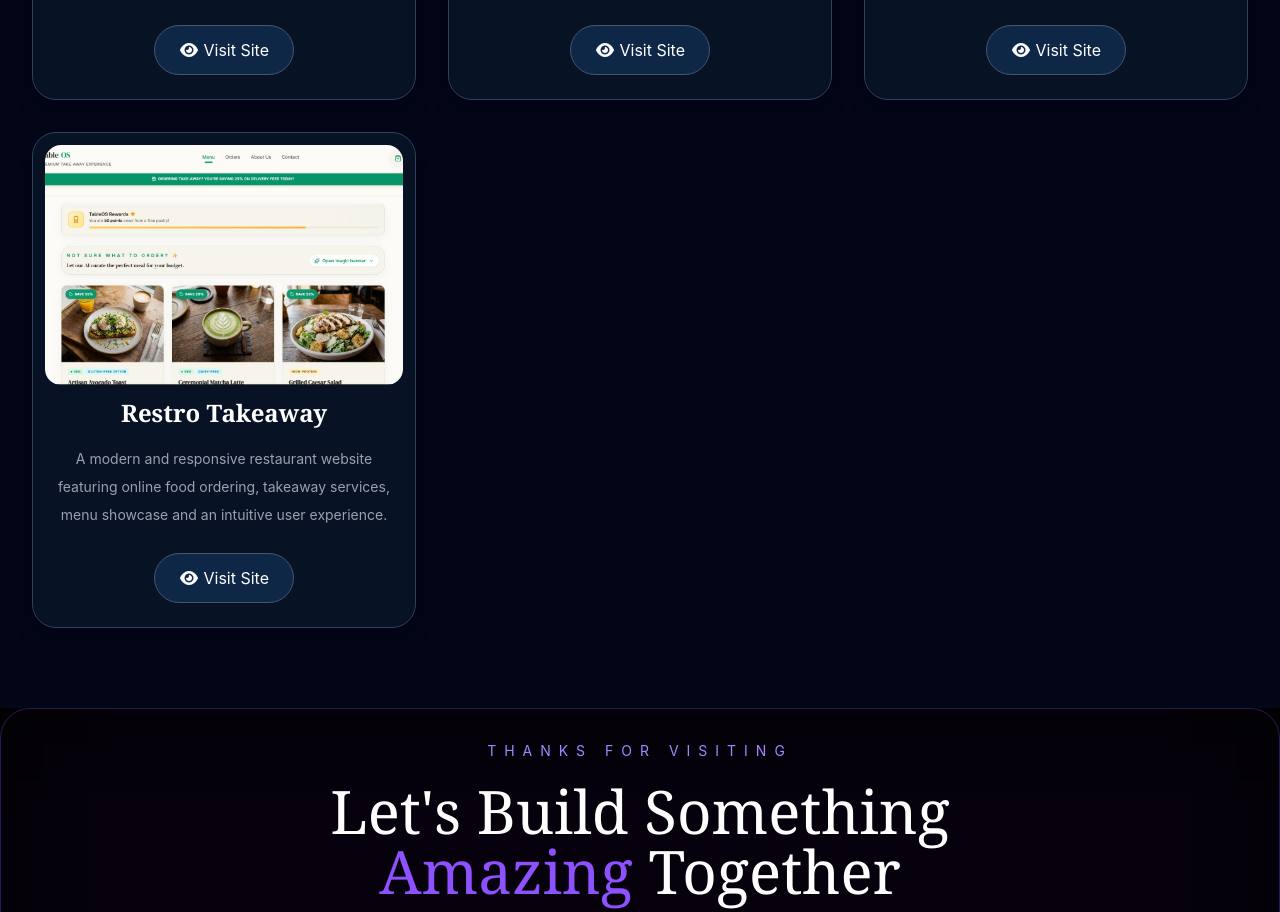
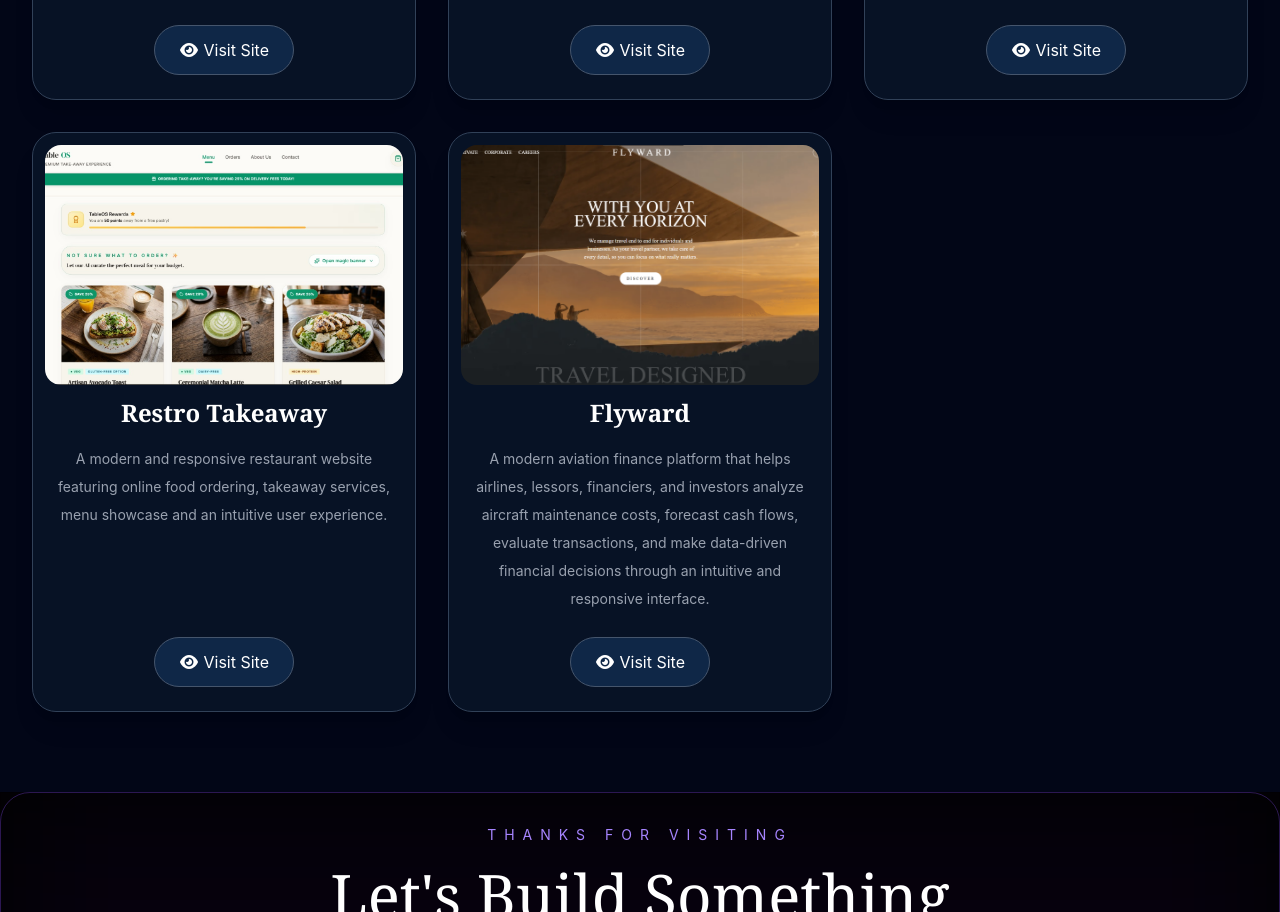
Before and after one commit to GauravKumar118/portfolio, a React (Vite) app: page /projects in a window 1280 px wide. Shown: the part 700-1612 px from the top of the page. Built offline with nearby package versions, Linux system fonts and the light colour scheme.

Commit message:
Update project

```diff
--- a/src/sections/Projects.jsx
+++ b/src/sections/Projects.jsx
@@ -36,6 +36,13 @@ export default function Projects() {
 
         },
 
+        {
+            id: 5,
+            title: "Flyward",
+            image: "/project/flyward.png",
+            description: "A modern aviation finance platform that helps airlines, lessors, financiers, and investors analyze aircraft maintenance costs, forecast cash flows, evaluate transactions, and make data-driven financial decisions through an intuitive and responsive interface.",
+            live: "https://www.flyward.com/",
+        }
     ];
     return (
         <>
```
Also changed, not shown: public/project/flyward.png (added).
